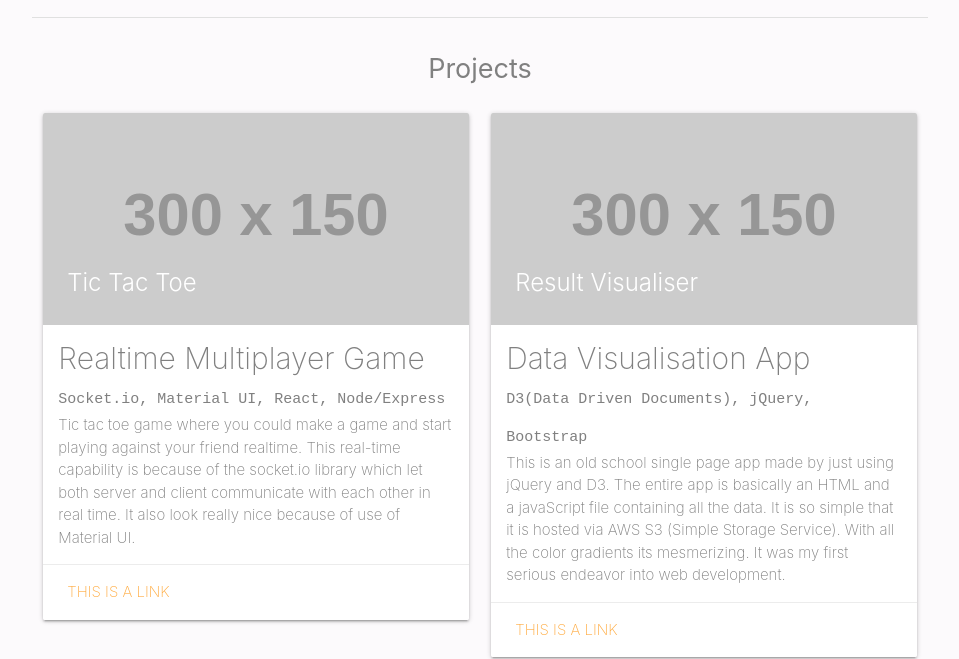
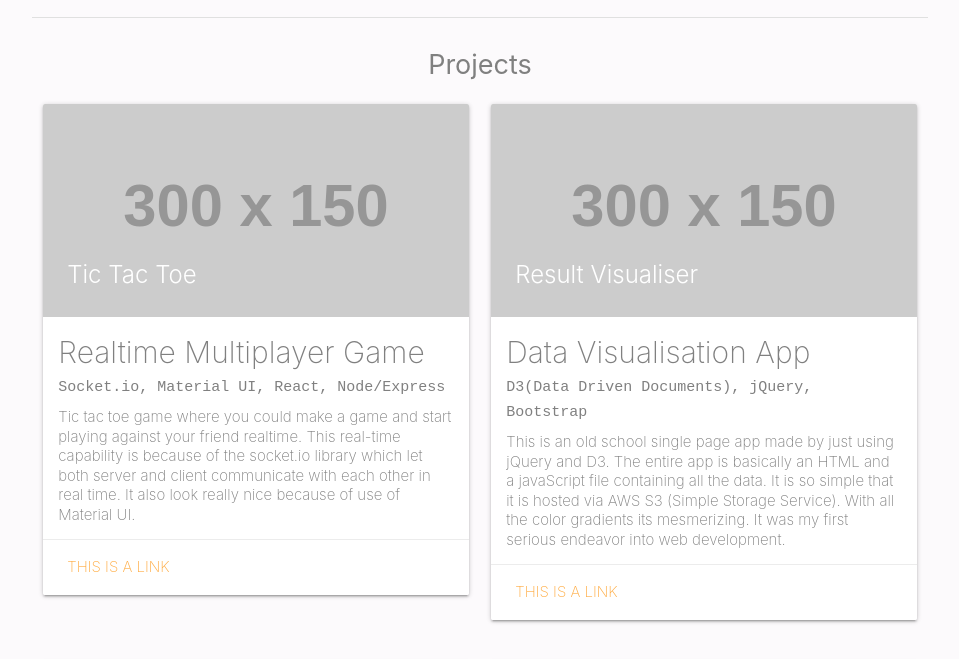
Before and after one commit to garybains/portfolio, a plain HTML site: page index.html in a window 1280 px wide. Shown: the part 679-1338 px from the top of the page, without its empty margins (160-1119 px from the left). Drawn offline with nearby package versions, Linux system fonts and the light colour scheme; placeholder pictures from the web are drawn by us.

Commit message:
Improve line-height and margins

```diff
--- a/style.css
+++ b/style.css
@@ -44,28 +44,33 @@ body {
 
 /* Modifying CSS library */
 .card .card-content {
-    padding: 15px;
+  padding: 15px;
+  line-height: .8;
 }
 
 #projects {
   font-size: 1.8rem;
+  line-height: .8;
 }
 
 .project-name {
   font-size: 2rem;
   line-height: 1.2;
   font-weight: 200;
-  margin: 0;
+  margin: 2px 0;
 }
 
 .project-tech {
   font-family: monospace;
   font-size: 1rem;
   line-height: 1.2;
+  margin-top: 5px;
 }
 
 .project-desc {
   font-size: 1rem;
+  line-height: 1.3;
+  margin-top: 10px;
 }
 
 /* Modifying CSS library */
```
